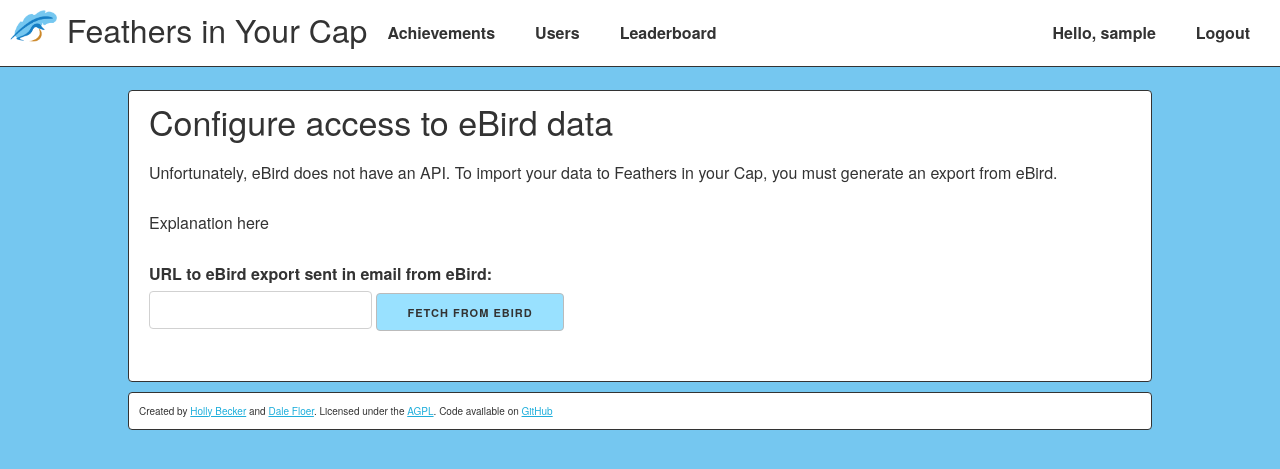
After one commit to Hwesta/feathers-in-your-cap, a Django app: a page that uses user_data/templates/user_data/configure_ebird.html in a window 1280 px wide. The commit adds this page. Shown: the top 469 px of the page. Run offline with Django 3.2, Linux system fonts and the light colour scheme; the visitor is signed in with stand-in values (Sample User, id 1); parts of the project's set-up code (start-up, migrations or seed data) failed here and were passed over.

Commit message:
Add ebird data fetching

```diff
--- a/achievements/templates/achievements/achievementprogress_list.html
+++ b/achievements/templates/achievements/achievementprogress_list.html
@@ -22,7 +22,7 @@
     </div>
   </div>
 {% empty %}
-  <p>You don't have any achievements yet! Have you <a href='#'>configured access to you eBird data</a>?</p>
+  <p>You don't have any achievements yet! Have you <a href="{% url 'configure_ebird' %}">configured access to you eBird data</a>?</p>
 {% endfor %}
 </div>
 
--- a/settings/urls.py
+++ b/settings/urls.py
@@ -28,4 +28,5 @@ urlpatterns = [
     url(r'^login/$', auth_views.LoginView.as_view(), name='login'),
     url(r'^logout/$', auth_views.LogoutView.as_view(), name='logout'),
     url(r'^achievements/', include('achievements.urls')),
+    url(r'^users/', include('user_data.urls')),
 ]
--- /dev/null
+++ b/user_data/templates/user_data/configure_ebird.html
@@ -0,0 +1,20 @@
+{% extends "layout.html" %}
+{% load static %}
+
+{% block title %}{{ block.super}} - Configure access to eBird data{% endblock %}
+
+{% block content %}
+
+<h2>Configure access to eBird data</h2>
+
+<p>Unfortunately, eBird does not have an API. To import your data to Feathers in your Cap, you must generate an export from eBird.</p>
+
+<p>Explanation here</p>
+
+<form action="{% url 'configure_ebird' %}" method="post">
+    {% csrf_token %}
+    {{ form }}
+    <input type="submit" value="Fetch from eBird" />
+</form>
+
+{% endblock %}
--- /dev/null
+++ b/user_data/urls.py
@@ -0,0 +1,8 @@
+from django.conf.urls import url
+
+from . import views
+
+urlpatterns = [
+    # url(r'^$', views.index, name='users_index'),
+    url(r'^ebird/$', views.configure_ebird, name='configure_ebird'),
+]
--- a/user_data/views.py
+++ b/user_data/views.py
@@ -4,12 +4,13 @@ import zipfile
 
 from django import forms
 from django.http import HttpResponseRedirect
-from django.shortcuts import render
+from django.shortcuts import render, reverse
 
 from django.contrib.auth.decorators import login_required
 from django.contrib.gis.geos import Point
 
 from dateutil.parser import parse
+import requests
 
 from . import models
 from achievements.models import Achievement, AchievementProgress
@@ -18,6 +19,27 @@ from achievements import calculate
 class UploadFileForm(forms.Form):
     ebirdzip = forms.FileField(label='eBird personal data CSV or ZIP')
 
+class UploadURLForm(forms.Form):
+    ebirdurl = forms.URLField(label='URL to eBird export sent in email from eBird')
+
+
+@login_required
+def configure_ebird(request):
+    if request.method == 'POST':
+        form = UploadURLForm(request.POST)
+        if form.is_valid():
+            response = requests.get(form.cleaned_data['ebirdurl'])
+            stream = io.BytesIO(response.content)
+
+            zfile = zipfile.ZipFile(stream)
+            filestream = zfile.open('MyEBirdData.csv')
+
+            stringify = io.TextIOWrapper(filestream)  # Open as str not bytes
+            parse_filestream(stringify, request.user)
+            return HttpResponseRedirect(reverse('progress_list'))
+    else:
+        form = UploadURLForm()
+    return render(request, 'user_data/configure_ebird.html', {'form': form})
 
 @login_required
 def upload(request):
```
